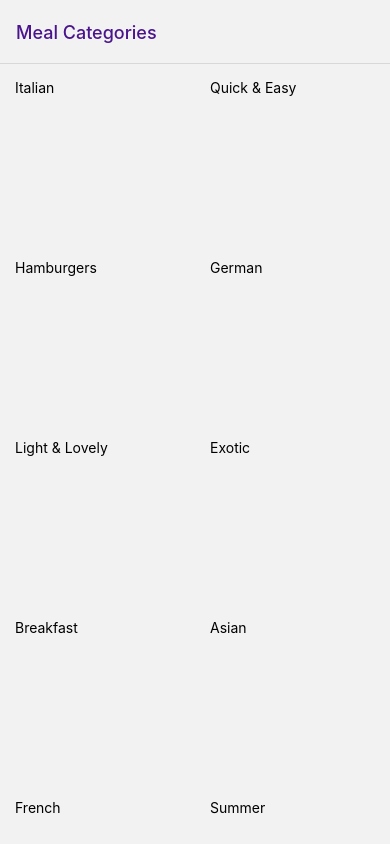
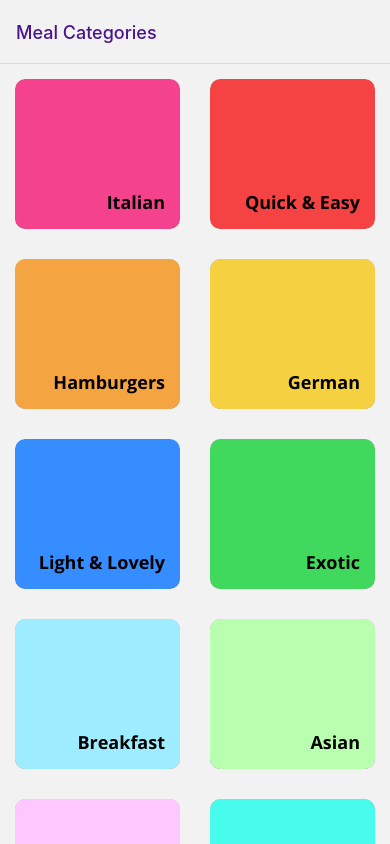
Before and after one commit to hustlekit/meals-app-react-native, a React Native app: screen / in a window 390 px wide. Built offline with nearby package versions, Linux system fonts and the light colour scheme.

Commit message:
basic grid styling

```diff
--- /dev/null
+++ b/components/CategoryGridTile.js
@@ -0,0 +1,54 @@
+import React from 'react';
+import { Text, View, StyleSheet, TouchableOpacity, Platform, TouchableNativeFeedback } from 'react-native';
+
+const CategoryGridTile = props => {
+	let TouchableCmp = TouchableOpacity;
+
+	if ( Platform.OS === 'android' && Platform.Version >= 21 ) {
+		TouchableCmp = TouchableNativeFeedback;
+	}
+	return (
+		<View style={ styles.gridItem }>
+			<TouchableCmp
+				style={ styles.touchableCmp }
+				onPress={ props.onSelect }
+			>
+				<View style={ { ...styles.container, ...{ backgroundColor: props.color } } }>
+					<Text style={ styles.titleText } numberOfLines={ 2 }>{ props.title }</Text>
+				</View>
+			</TouchableCmp>
+		</View>
+	);
+};
+
+const styles = StyleSheet.create({
+	gridItem: {
+		flex: 1,
+		margin: 15,
+		height: 150,
+		borderRadius: 10,
+		overflow: 'hidden'
+	},
+	touchableCmp: {
+		flex: 1
+	},
+	container: {
+		flex: 1,
+		borderRadius: 10,
+		shadowColor: 'black',
+		shadowOpacity: 0.6,
+		shadowOffset: { width: 0, height: 2 },
+		shadowRadius: 10,
+		elevation: 3,
+		padding: 15,
+		justifyContent: 'flex-end',
+		alignItems: 'flex-end'
+	},
+	titleText: {
+		fontFamily: 'open-sans-bold',
+		fontSize: 18,
+		textAlign: 'right'
+	}
+});
+
+export default CategoryGridTile;
--- a/navigation/MealsNavigator.js
+++ b/navigation/MealsNavigator.js
@@ -46,7 +46,7 @@
 					options={
 						({ route }) => (
 							{
-								title: route.params.title ? route.params.title : 'Details'
+								title: 'title'
 							}
 						)
 					}
--- a/screens/CategoriesScreen.js
+++ b/screens/CategoriesScreen.js
@@ -3,21 +3,18 @@
 
 import { CATEGORIES } from "../data/dummy-data";
 
-import Category from "../models/Category";
+import CategoryGridTile from "../components/CategoryGridTile";
 
 const CategoriesScreen = (props) => {
 	const renderGridItem = ({ item }) => {
 		return (
-			<TouchableOpacity
-				style={ styles.gridItem }
-				onPress={ () => {
+			<CategoryGridTile
+				title={ item.title }
+				color={ item.color }
+				onSelect={ () => {
 					props.navigation.navigate('CategoryMeals', { title: item.title, categoryId: item.id });
 				} }
-			>
-				<View>
-					<Text>{ item.title }</Text>
-				</View>
-			</TouchableOpacity>
+			/>
 		)
 	}
 
@@ -35,11 +32,6 @@
 		flex: 1,
 		justifyContent: 'center',
 		alignItems: 'center'
-	},
-	gridItem: {
-		flex: 1,
-		margin: 15,
-		height: 150
 	}
 });
 
```
